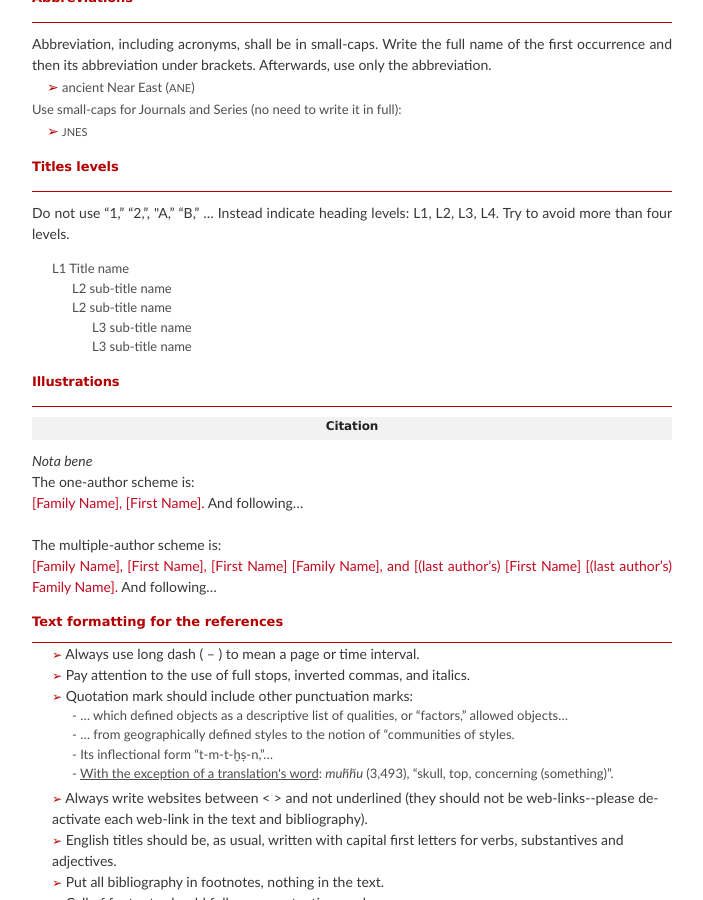
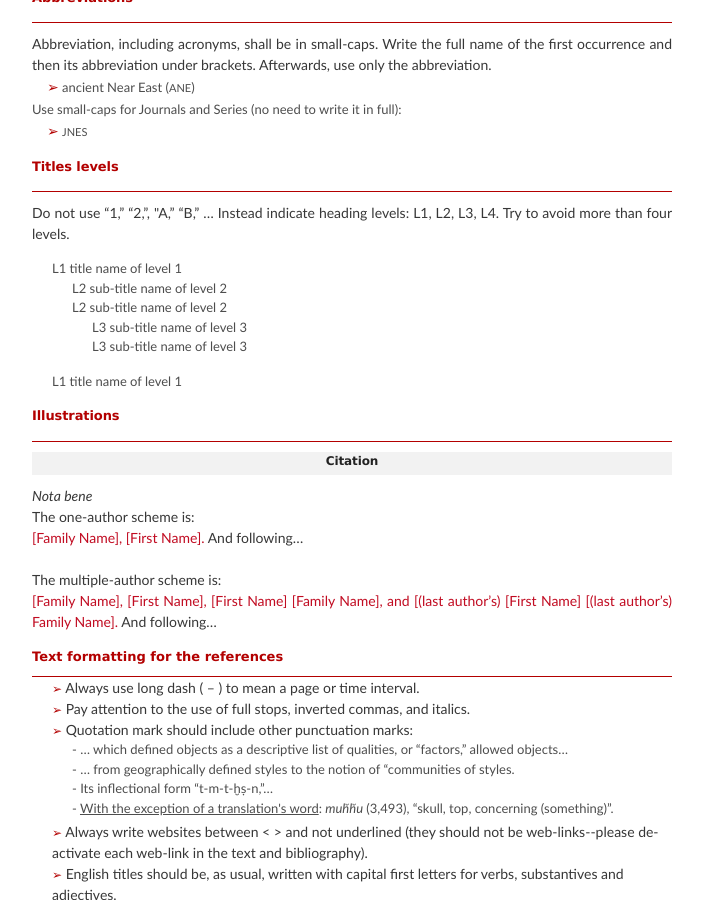
Before and after one commit to vbigot-juloux/ane-research-humanities, a Jekyll site: the page built from docs/Guidelines.md, in a window 1280 px wide and 900 px high, scrolled down 528 px. Shown: the whole window, without its empty margins (288-991 px from the left). Built offline with Jekyll 4.4.1, drawn with Linux system fonts in a browser that asks for light colours; the repository's description, which GitHub fills in, is left out.

Commit message:
Update Guidelines.md

```diff
--- a/docs/Guidelines.md
+++ b/docs/Guidelines.md
@@ -27,17 +27,18 @@ Use small-caps for Journals and Series (no need to write it in full): <br />
 <hr style="height:0; margin:0; background:transparent; border-bottom:0.5px solid #b30000;" />
 <p>Do not use “1,” “2,”, "A,” “B,” … Instead indicate heading levels: L1, L2, L3, L4. Try to avoid more than four levels.</p>
 <ul style="list-style-type: none; font-size: 13px; color: #4d4d4d">
-  <li>L1 Title name
+  <li>L1 title name of level 1
     <ul style="list-style-type: none">
-      <li>L2 sub-title name</li>
-      <li>L2 sub-title name
+      <li>L2 sub-title name of level 2</li>
+      <li>L2 sub-title name of level 2
       <ul style="list-style-type: none">
-        <li>L3 sub-title name</li>
-        <li>L3 sub-title name</li>
+        <li>L3 sub-title name of level 3</li>
+        <li>L3 sub-title name of level 3</li>
         </ul>
       </li>
     </ul>
   </li>
+  <li>L1 title name of level 1</li>
   </ul>
 
 <h3 style="color:#b30000;">Illustrations</h3>
```
